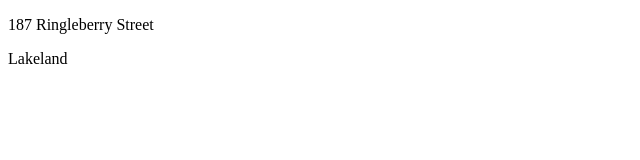
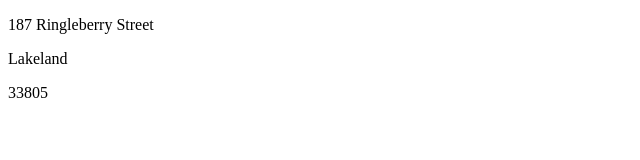
Before and after one commit to JamesAndersonIII/repo1, a plain HTML site: page index.html in a window 1280 px wide. Shown: the full height of the page, 0-640 px from the left. Drawn offline with Linux system fonts and the light colour scheme.

Commit message:
Added zip code

```diff
--- a/index.html
+++ b/index.html
@@ -9,5 +9,6 @@
 <body>
     <p>187 Ringleberry Street</p>
     <p>Lakeland</p>
+    <p>33805</p>
 </body>
 </html>
```
